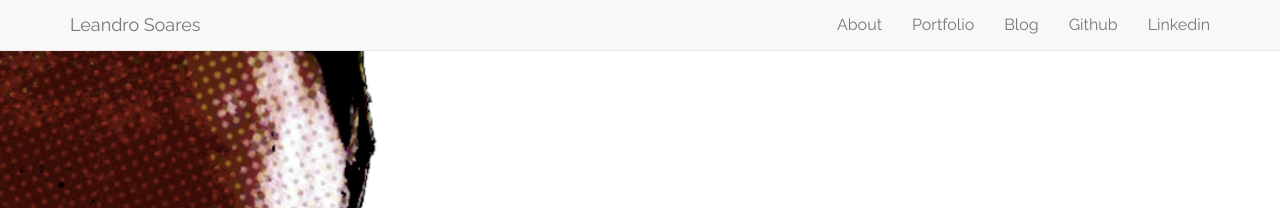
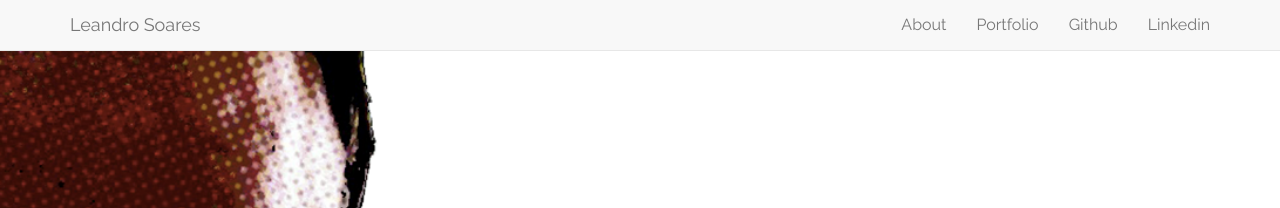
Before and after one commit to LeandroSoares/leandrosoares.github.io, a Jekyll site: the page built from index.html, in a window 1280 px wide. Shown: the top 208 px of the page. Built offline with Jekyll 4.4.1, drawn with Linux system fonts in a browser that asks for light colours.

Commit message:
ajustando

```diff
--- a/_includes/header.html
+++ b/_includes/header.html
@@ -14,7 +14,7 @@
 
         <li><a href="{{ site.baseurl }}/#about">About</a></li>
         <li><a href="{{ site.baseurl }}/#portfolio">Portfolio</a></li>
-        <li><a href="{{ site.baseurl }}/blog/">Blog</a></li>
+        <!-- <li><a href="{{ site.baseurl }}/blog/">Blog</a></li> -->
 
         <li><a target="_blank" href="https://github.com/leandrosoares">Github</a></li>
         <li><a target="_blank" href="https://www.linkedin.com/in/leandrogamedesigner">Linkedin</a></li>
```
